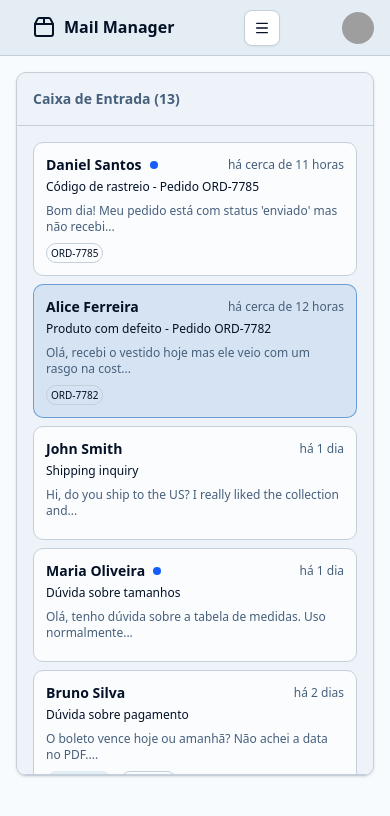
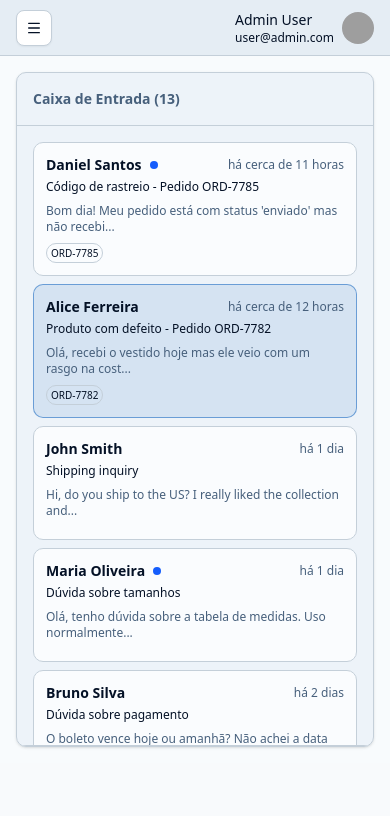
Before and after one commit to gildoamaral/email-manager, a Next.js app: page /dashboard/inbox in a window 390 px wide. Shown: the top 816 px of the page. Built offline with nearby package versions, Linux system fonts and the light colour scheme; grey boxes are pictures that could not be loaded.

Commit message:
style: melhorando estilos de email e login

```diff
--- a/src/app/(auth)/layout.tsx
+++ b/src/app/(auth)/layout.tsx
@@ -4,7 +4,7 @@ export default function AuthLayout({
   children: React.ReactNode;
 }) {
   return (
-    <div className="flex items-center justify-center min-h-screen p-4 bg-muted/30">
+    <div className="flex sm:items-center items-start justify-center min-h-screen p-4 bg-muted/30">
       <div className="w-full max-w-md">
         {children}
       </div>
--- a/src/app/(auth)/page.tsx
+++ b/src/app/(auth)/page.tsx
@@ -63,8 +63,8 @@ export default function LoginPage() {
   }
 
   return (
-    <Card className="border-none shadow-xl">
-      <CardHeader className="space-y-1 text-center">
+    <Card className="border-none shadow-xl h-[calc(80vh)] sm:h-auto py-10">
+      <CardHeader className="space-y-1 text-center mb-4">
         <div className="flex justify-center mb-4">
           <div className="flex items-center justify-center w-12 h-12 rounded-full bg-primary/10">
             <Package2 className="h-6 w-6 text-primary" />
--- a/src/app/dashboard/inbox/page.tsx
+++ b/src/app/dashboard/inbox/page.tsx
@@ -27,7 +27,7 @@ export default function InboxPage() {
   };
 
   return (
-    <div className="flex flex-col md:flex-row h-[calc(100vh-140px)] border rounded-lg overflow-hidden bg-muted/20 shadow-sm ">
+    <div className="flex flex-col md:flex-row h-[calc(80vh)] border rounded-lg overflow-hidden bg-muted/20 shadow-sm w-full">
 
       <div className={cn(
         "w-full md:w-[320px] border-b md:border-b-0 md:border-r dark:bg-muted/30 overflow-hidden",
--- a/src/app/dashboard/layout.tsx
+++ b/src/app/dashboard/layout.tsx
@@ -8,11 +8,11 @@ export default function DashboardLayout({
 }) {
   return (
     <div className="flex min-h-screen w-full flex-col">
-        <AppHeader />
+      <AppHeader />
 
       <div className="flex flex-1 flex-col md:flex-row min-w-0">
 
-      <AppSidebar />
+        <AppSidebar />
         <main className="flex flex-1 flex-row gap-4 p-4 lg:gap-6 lg:p-6 bg-muted/10">
           {children}
         </main>
--- a/src/components/features/dashboard/recent-emails.tsx
+++ b/src/components/features/dashboard/recent-emails.tsx
@@ -25,7 +25,7 @@ export function RecentEmails({ emails }: {emails: Email[]}) {
       <CardHeader>
         <CardTitle className="text-base md:text-lg">E-mails Recentes</CardTitle>
       </CardHeader>
-      <CardContent className="px-6">
+      <CardContent className="sm:px-6 px-0">
         <div className="divide-y divide-border">
           {emails.map((email) => (
             <div
--- a/src/components/features/inbox/email-list.tsx
+++ b/src/components/features/inbox/email-list.tsx
@@ -21,7 +21,7 @@ export function EmailList({ items, selectedId, onSelect }: EmailListProps) {
               key={item.id}
               onClick={() => onSelect(item.id)}
               className={cn(
-                "flex flex-col items-start gap-2 rounded-lg border p-3 text-left text-sm transition-all hover:bg-accent",
+                "flex flex-col cursor-pointer items-start gap-2 rounded-lg border p-3 text-left text-sm transition-all hover:bg-accent",
                 selectedId === item.id ? "bg-accent border-primary/50" : "bg-card"
               )}
             >
--- a/src/components/features/inbox/email-message-bubble.tsx
+++ b/src/components/features/inbox/email-message-bubble.tsx
@@ -18,7 +18,7 @@ export function EmailMessageBubble({ message, senderName }: EmailMessageBubblePr
       <div
         className={`max-w-[80%] rounded-lg p-4 text-sm ${
           isCustomer
-            ? "bg-muted/23 text-foreground"
+            ? "bg-muted/23 dark:bg-muted text-foreground"
             : "bg-blue-600 text-white dark:bg-blue-900"
         }`}
       >
--- a/src/components/layout/app-header.tsx
+++ b/src/components/layout/app-header.tsx
@@ -31,12 +31,7 @@ export function AppHeader() {
 
   return (
     <header className="flex h-14 items-center gap-4 border-b bg-muted/40 px-4 lg:h-15 lg:px-6 justify-between">
-      <div className="flex h-14 items-center border-b px-4 lg:h-15 lg:px-6">
-        <Link href="/dashboard" className="flex items-center gap-2 font-semibold">
-          <Package2 className="h-6 w-6" />
-          <span>Mail Manager</span>
-        </Link>
-      </div>
+
       <div className="flex items-center gap-4">
         <Sheet open={open} onOpenChange={setOpen}>
           <SheetTrigger asChild>
@@ -45,15 +40,24 @@ export function AppHeader() {
               <span className="sr-only">Abrir menu</span>
             </Button>
           </SheetTrigger>
+
+          <div className="hidden sm:flex h-14 items-center border-bpx-4 lg:h-15 lg:px-6">
+            <Link href="/dashboard" className="flex items-center gap-2 font-semibold">
+              <Package2 className="h-6 w-6" />
+              <span>Mail Manager</span>
+            </Link>
+          </div>
+
           <SheetContent side="left" className="w-64">
             <SheetHeader>
               <SheetTitle>
                 <Link href="/dashboard" className="flex items-center gap-2 font-semibold" onClick={() => setOpen(false)}>
                   <Package2 className="h-6 w-6" />
-                  <span>Email Manager</span>
+                  <span>Mail Manager</span>
                 </Link>
               </SheetTitle>
             </SheetHeader>
+
             <nav className="grid gap-2 mt-6">
               {menuItems.map((item) => {
                 const Icon = item.icon;
@@ -91,13 +95,12 @@ export function AppHeader() {
         <div className="hidden sm:flex">
           <ThemeToggle />
         </div>
-        <Separator orientation="vertical" className="h-6 hidden sm:block" />
         <div className="flex items-center gap-2">
           <div className="flex flex-col leading-tight">
-            <span className="text-sm font-medium hidden sm:inline-block">
+            <span className="text-sm font-medium sm:inline-block">
               Admin User
             </span>
-            <span className=" font-light text-xs hidden sm:inline-block">
+            <span className=" font-light text-xs sm:inline-block">
               user@admin.com
             </span>
           </div>
--- a/src/components/layout/app-sidebar.tsx
+++ b/src/components/layout/app-sidebar.tsx
@@ -17,7 +17,7 @@ export function AppSidebar() {
   const pathname = usePathname();
 
   return (
-    <aside className="w-64 border-r bg-muted/40 hidden md:block min-h-screen">
+    <aside className="w-64 border-r bg-muted/40 hidden md:block sticky top-0 h-screen overflow-y-auto">
 
       <nav className="grid items-start px-2 text-sm font-medium lg:px-4 mt-4">
         {menuItems.map((item) => {
```
